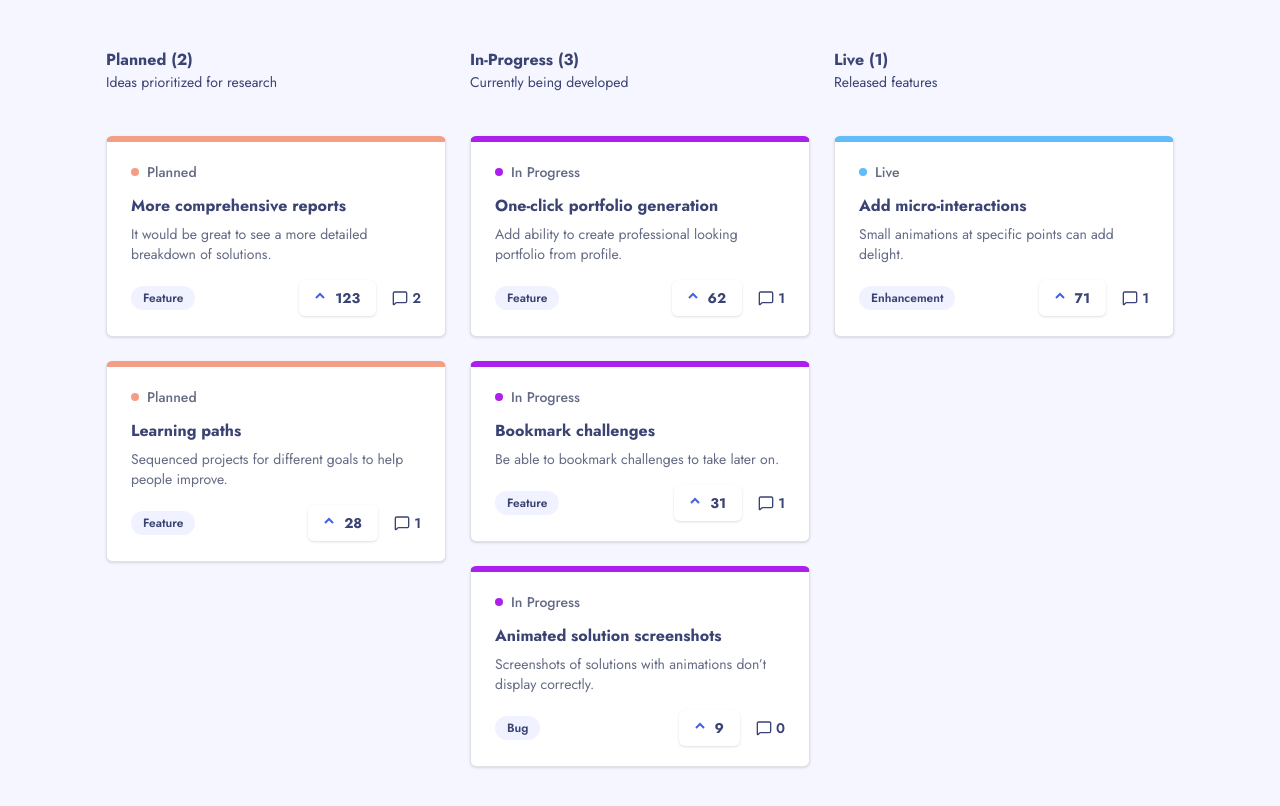
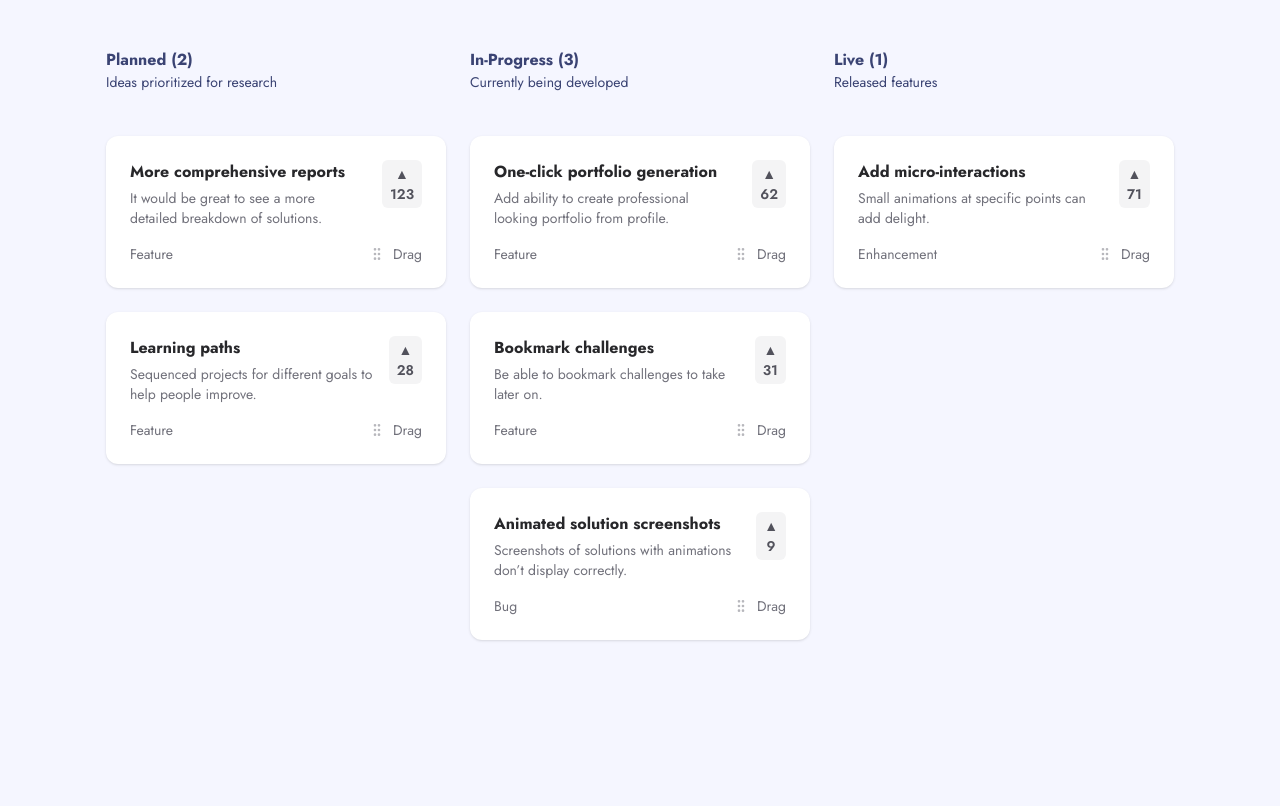
Before and after one commit to andrewteece/product-feedback-app, a Next.js app: page /roadmap in a window 1280 px wide. Shown: the top 806 px of the page. Built offline with nearby package versions, Linux system fonts and the light colour scheme; a web font is replaced by a local one.

Commit message:
install framer-motion

```diff
--- a/package.json
+++ b/package.json
@@ -14,6 +14,7 @@
     "@dnd-kit/sortable": "^10.0.0",
     "@hookform/resolvers": "^5.1.1",
     "clsx": "^2.1.1",
+    "framer-motion": "^12.23.11",
     "lucide-react": "^0.525.0",
     "next": "15.4.3",
     "next-themes": "^0.4.6",
--- a/src/components/feedback/DraggableCard.tsx
+++ b/src/components/feedback/DraggableCard.tsx
@@ -1,112 +1,75 @@
 'use client';
 
+import { useFeedbackStore } from '@/store/feedbackStore';
 import { Feedback } from '@/types/feedback';
 import { useSortable } from '@dnd-kit/sortable';
 import { CSS } from '@dnd-kit/utilities';
-import clsx from 'clsx';
-import { MessageSquare } from 'lucide-react';
-import ArrowUpIcon from '@/assets/icons/icon-arrow-up.svg';
-import { useFeedbackStore } from '@/store/feedbackStore'; // Zustand hook
+import { GripVertical } from 'lucide-react';
+import { cn } from '@/lib/utils';
+import { motion } from 'framer-motion';
 
-interface Props {
+type Props = {
   feedback: Feedback;
-}
-
-const topBorderColorMap = {
-  planned: 'border-t-[6px] border-t-[#F49F85]',
-  'in-progress': 'border-t-[6px] border-t-[#AD1FEA]',
-  live: 'border-t-[6px] border-t-[#62BCFA]',
-} as const;
-
-const statusColorMap = {
-  planned: 'bg-[#F49F85]',
-  'in-progress': 'bg-[#AD1FEA]',
-  live: 'bg-[#62BCFA]',
-} as const;
+};
 
 export default function DraggableCard({ feedback }: Props) {
-  const {
-    attributes,
-    listeners,
-    setNodeRef,
-    transform,
-    transition,
-    isDragging,
-  } = useSortable({ id: feedback.id.toString() });
+  const liveFeedback = useFeedbackStore((s) =>
+    s.feedback.find((f) => f.id === feedback.id)
+  );
+  const toggleUpvote = useFeedbackStore((s) => s.toggleUpvote);
 
-  const toggleUpvote = useFeedbackStore((s) => s.toggleUpvote); // ✅ Zustand function
+  const { attributes, listeners, setNodeRef, transform, transition } =
+    useSortable({
+      id: feedback.id.toString(),
+    });
 
   const style = {
     transform: CSS.Transform.toString(transform),
     transition,
-    opacity: isDragging ? 0.5 : 1,
   };
 
-  const safeStatus = feedback.status as keyof typeof topBorderColorMap;
+  if (!liveFeedback) return null;
+
+  console.log('[render] upvotes:', liveFeedback.id, liveFeedback.upvotes);
 
   return (
-    <div
+    <motion.div
+      layout
       ref={setNodeRef}
-      {...attributes}
-      {...listeners}
       style={style}
-      className={clsx(
-        'rounded-md bg-white px-6 py-5 shadow-sm border transition',
-        'flex flex-col gap-3 justify-between',
-        'border-[var(--border-card)]',
-        isDragging && 'border-dashed opacity-50',
-        topBorderColorMap[safeStatus]
-      )}
+      className='rounded-xl bg-white p-6 shadow-sm dark:bg-zinc-900'
     >
-      {/* Status Label */}
-      <div className='flex items-center gap-2 text-sm text-[var(--text-muted)] font-medium'>
-        <span
-          className={clsx('h-2 w-2 rounded-full', statusColorMap[safeStatus])}
-        />
-        {feedback.status
-          ?.replace('-', ' ')
-          .replace(/\b\w/g, (c) => c.toUpperCase())}
-      </div>
-
-      {/* Title + Description */}
-      <div className='flex flex-col gap-1.5'>
-        <h3 className='text-base font-bold text-[var(--text-primary)]'>
-          {feedback.title}
+      <div className='flex items-start justify-between gap-4'>
+        <div>
+          <h3 className='text-base font-bold text-zinc-800 dark:text-zinc-100'>
+            {liveFeedback.title}
           </h3>
-        <p className='text-sm text-[var(--text-muted)]'>
-          {feedback.description}
+          <p className='mt-1 text-sm text-zinc-500 dark:text-zinc-400'>
+            {liveFeedback.description}
           </p>
         </div>
 
-      {/* Category + Footer */}
-      <div className='flex justify-between items-center mt-1'>
-        <span className='bg-[var(--badge-bg)] text-[var(--text-primary)] text-xs font-semibold px-3 py-1 rounded-full capitalize'>
-          {feedback.category}
-        </span>
-
-        <div className='flex items-center gap-4'>
         <button
-            onClick={() => {
-              console.log('[UI] Toggling upvote for', feedback.id);
-              toggleUpvote(feedback.id);
-            }}
-            className={clsx(
-              'flex items-center justify-center gap-2 rounded-md px-4 py-2 text-sm font-bold shadow-sm transition hover:brightness-95',
-              feedback.upvoted
-                ? 'bg-[hsl(var(--color-primary))] text-white'
-                : 'bg-white text-[var(--text-primary)]'
+          onClick={() => toggleUpvote(liveFeedback.id)}
+          className={cn(
+            'flex flex-col items-center justify-center rounded-md px-2 py-1 text-sm font-semibold',
+            liveFeedback.upvoted
+              ? 'bg-blue-600 text-white'
+              : 'bg-zinc-100 text-zinc-600 dark:bg-zinc-800 dark:text-zinc-300'
           )}
         >
-            <ArrowUpIcon className='w-3 h-3' />
-            {feedback.upvotes}
+          ▲<span>{liveFeedback.upvotes}</span>
         </button>
+      </div>
 
-          <div className='flex items-center gap-1 text-sm font-semibold text-[var(--text-primary)]'>
-            <MessageSquare className='w-4 h-4' />
-            {feedback.comments?.length ?? 0}
+      <div className='mt-4 flex items-center justify-between text-sm text-zinc-500 dark:text-zinc-400'>
+        <span className='capitalize'>{liveFeedback.category}</span>
+
+        <div className='flex items-center gap-2' {...attributes} {...listeners}>
+          <GripVertical className='h-4 w-4 opacity-50' />
+          Drag
         </div>
       </div>
-      </div>
-    </div>
+    </motion.div>
   );
 }
```
Also changed, not shown: 1 other file (tests, documents, lock files or other folders). Lines whose indentation alone changed are shown as unchanged.
